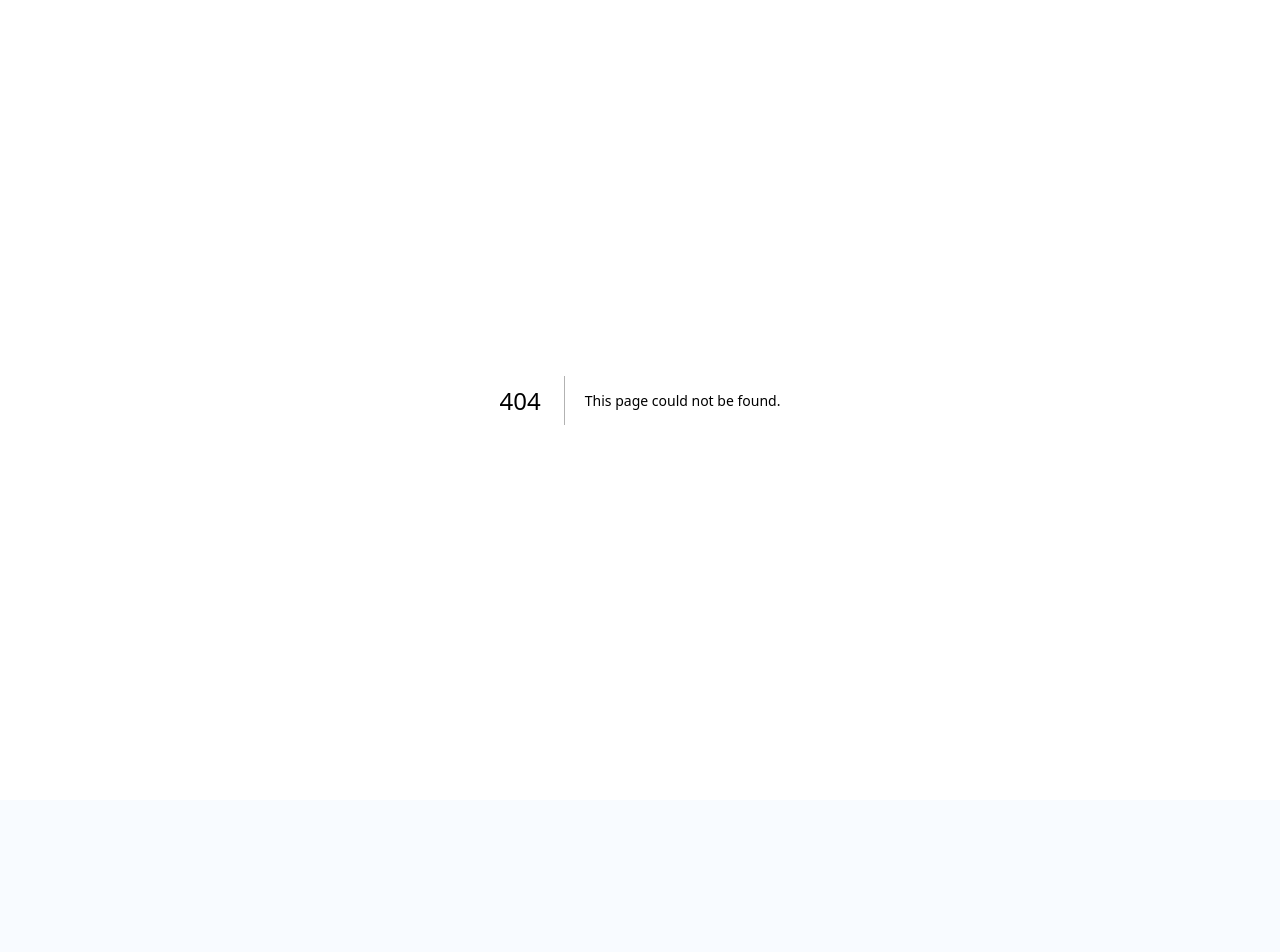
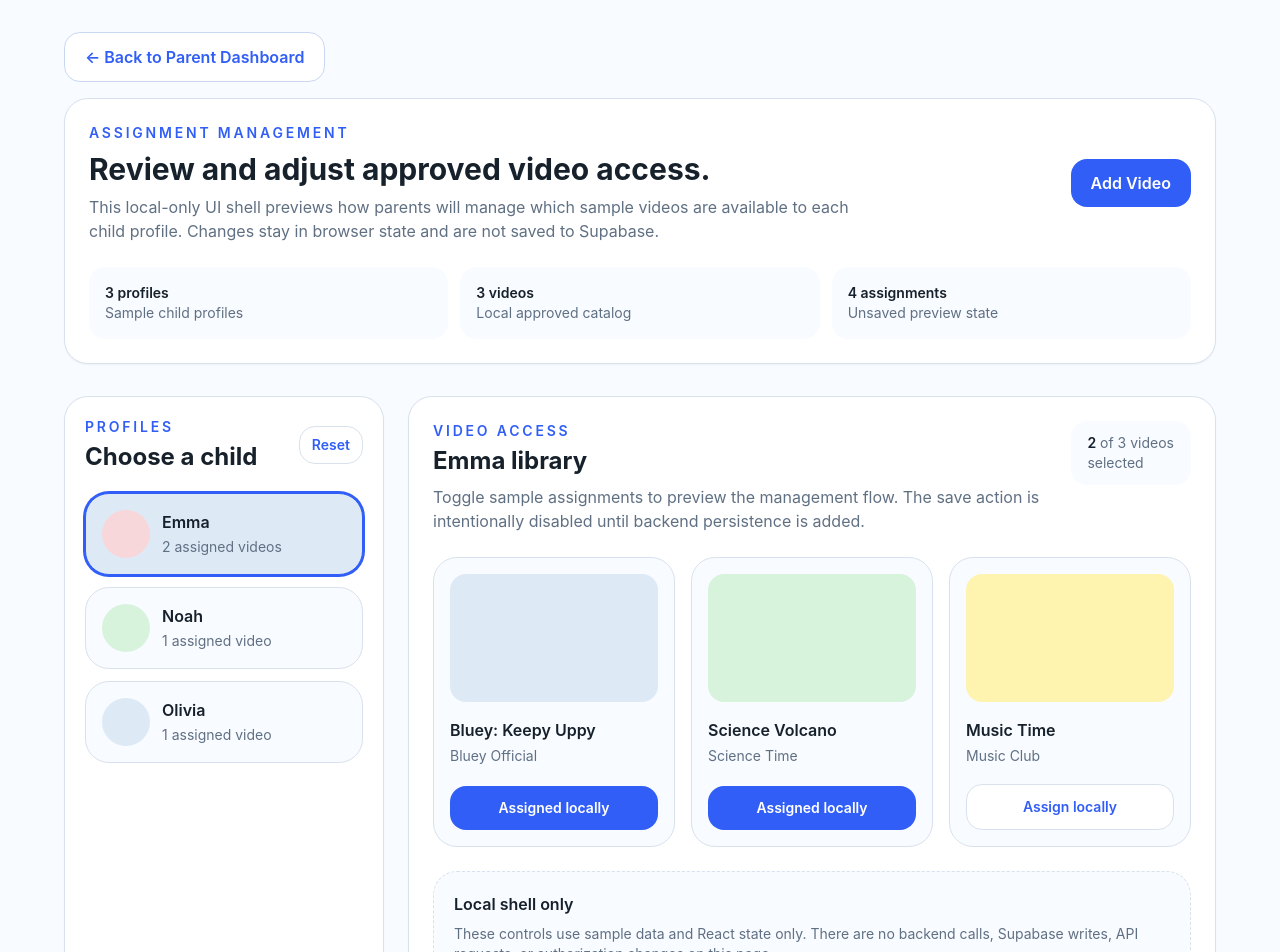
Before and after one commit to avromy/watchnest-, a Next.js app: page /parent/assignments in a window 1280 px wide. Before the commit this address had no page. Shown: the top 952 px of the page. Before the commit the page ends 800 px from the top, so only its background shows below. Built offline with nearby package versions, Linux system fonts and the light colour scheme.

Commit message:
Add assignment management UI shell (#25)

```diff
--- /dev/null
+++ b/src/app/parent/assignments/page.tsx
@@ -0,0 +1,190 @@
+'use client';
+
+import Link from 'next/link';
+import { useMemo, useState } from 'react';
+import { BackLink, PageHeader } from '@/components/ui/navigation';
+import { assignments as sampleAssignments, profiles, videos } from '@/lib/sample-data';
+
+type AssignmentDraft = Record<string, Set<string>>;
+
+function buildInitialAssignments(): AssignmentDraft {
+  return profiles.reduce<AssignmentDraft>((draft, profile) => {
+    draft[profile.id] = new Set(
+      sampleAssignments
+        .filter((assignment) => assignment.profileId === profile.id)
+        .map((assignment) => assignment.videoId),
+    );
+
+    return draft;
+  }, {});
+}
+
+function cloneAssignments(assignments: AssignmentDraft) {
+  return Object.fromEntries(Object.entries(assignments).map(([profileId, videoIds]) => [profileId, new Set(videoIds)])) as AssignmentDraft;
+}
+
+export default function ParentAssignmentsPage() {
+  const [selectedProfileId, setSelectedProfileId] = useState(profiles[0]?.id ?? '');
+  const [draftAssignments, setDraftAssignments] = useState<AssignmentDraft>(() => buildInitialAssignments());
+  const selectedProfile = profiles.find((profile) => profile.id === selectedProfileId) ?? profiles[0];
+
+  const assignedVideoIds = useMemo(() => draftAssignments[selectedProfileId] ?? new Set<string>(), [draftAssignments, selectedProfileId]);
+  const assignedCount = assignedVideoIds.size;
+  const totalAssignments = useMemo(
+    () => Object.values(draftAssignments).reduce((total, videoIds) => total + videoIds.size, 0),
+    [draftAssignments],
+  );
+
+  const toggleAssignment = (videoId: string) => {
+    if (!selectedProfileId) return;
+
+    setDraftAssignments((currentAssignments) => {
+      const nextAssignments = cloneAssignments(currentAssignments);
+      const nextVideoIds = nextAssignments[selectedProfileId] ?? new Set<string>();
+
+      if (nextVideoIds.has(videoId)) {
+        nextVideoIds.delete(videoId);
+      } else {
+        nextVideoIds.add(videoId);
+      }
+
+      nextAssignments[selectedProfileId] = nextVideoIds;
+      return nextAssignments;
+    });
+  };
+
+  const resetAssignments = () => {
+    setDraftAssignments(buildInitialAssignments());
+  };
+
+  return (
+    <main className="min-h-screen bg-watchnest-background px-6 py-8 text-watchnest-foreground">
+      <div className="mx-auto max-w-6xl">
+        <BackLink href="/parent/dashboard">Back to Parent Dashboard</BackLink>
+
+        <PageHeader
+          className="mt-4"
+          eyebrow="Assignment Management"
+          title="Review and adjust approved video access."
+          description="This local-only UI shell previews how parents will manage which sample videos are available to each child profile. Changes stay in browser state and are not saved to Supabase."
+          actions={
+            <Link className="rounded-2xl bg-watchnest-primary px-5 py-3 text-center font-semibold text-white" href="/parent/add-video">
+              Add Video
+            </Link>
+          }
+        >
+          <div className="grid gap-3 text-sm text-watchnest-muted sm:grid-cols-3">
+            <div className="rounded-2xl bg-watchnest-background p-4">
+              <p className="font-semibold text-watchnest-foreground">{profiles.length} profiles</p>
+              <p>Sample child profiles</p>
+            </div>
+            <div className="rounded-2xl bg-watchnest-background p-4">
+              <p className="font-semibold text-watchnest-foreground">{videos.length} videos</p>
+              <p>Local approved catalog</p>
+            </div>
+            <div className="rounded-2xl bg-watchnest-background p-4">
+              <p className="font-semibold text-watchnest-foreground">{totalAssignments} assignments</p>
+              <p>Unsaved preview state</p>
+            </div>
+          </div>
+        </PageHeader>
+
+        <div className="mt-8 grid gap-6 lg:grid-cols-[320px_1fr]">
+          <aside className="rounded-card border border-watchnest-border bg-white p-5 shadow-sm">
+            <div className="flex items-center justify-between gap-3">
+              <div>
+                <p className="text-sm font-semibold uppercase tracking-[0.2em] text-watchnest-primary">Profiles</p>
+                <h2 className="mt-1 text-2xl font-bold">Choose a child</h2>
+              </div>
+              <button className="rounded-2xl border border-watchnest-border px-3 py-2 text-sm font-semibold text-watchnest-primary" onClick={resetAssignments} type="button">
+                Reset
+              </button>
+            </div>
+
+            <div className="mt-5 space-y-3">
+              {profiles.map((profile) => {
+                const profileAssignmentCount = draftAssignments[profile.id]?.size ?? 0;
+                const isSelected = profile.id === selectedProfileId;
+
+                return (
+                  <button
+                    key={profile.id}
+                    className={`w-full rounded-3xl border p-4 text-left transition ${
+                      isSelected ? 'border-watchnest-primary bg-watchnest-softBlue ring-2 ring-watchnest-primary' : 'border-watchnest-border bg-watchnest-background'
+                    }`}
+                    onClick={() => setSelectedProfileId(profile.id)}
+                    type="button"
+                  >
+                    <div className="flex items-center gap-3">
+                      <span className="h-12 w-12 rounded-full" style={{ backgroundColor: profile.avatarColor }} />
+                      <span>
+                        <span className="block font-semibold">{profile.displayName}</span>
+                        <span className="text-sm text-watchnest-muted">
+                          {profileAssignmentCount} assigned video{profileAssignmentCount === 1 ? '' : 's'}
+                        </span>
+                      </span>
+                    </div>
+                  </button>
+                );
+              })}
+            </div>
+          </aside>
+
+          <section className="rounded-card border border-watchnest-border bg-white p-6 shadow-sm">
+            <div className="flex flex-col justify-between gap-4 md:flex-row md:items-start">
+              <div>
+                <p className="text-sm font-semibold uppercase tracking-[0.2em] text-watchnest-primary">Video access</p>
+                <h2 className="mt-1 text-2xl font-bold">{selectedProfile?.displayName ?? 'Profile'} library</h2>
+                <p className="mt-2 text-watchnest-muted">
+                  Toggle sample assignments to preview the management flow. The save action is intentionally disabled until backend persistence is added.
+                </p>
+              </div>
+              <div className="rounded-2xl bg-watchnest-background px-4 py-3 text-sm text-watchnest-muted">
+                <span className="font-semibold text-watchnest-foreground">{assignedCount}</span> of {videos.length} videos selected
+              </div>
+            </div>
+
+            <div className="mt-6 grid gap-4 md:grid-cols-2 xl:grid-cols-3">
+              {videos.map((video) => {
+                const isAssigned = assignedVideoIds.has(video.id);
+
+                return (
+                  <article key={video.id} className="rounded-3xl border border-watchnest-border bg-watchnest-background p-4">
+                    <div className="mb-4 h-32 rounded-2xl" style={{ backgroundColor: video.thumbnailColor }} />
+                    <div className="flex min-h-28 flex-col justify-between gap-4">
+                      <div>
+                        <h3 className="font-semibold">{video.title}</h3>
+                        <p className="mt-1 text-sm text-watchnest-muted">{video.channelTitle}</p>
+                      </div>
+                      <button
+                        className={`rounded-2xl px-4 py-3 text-sm font-semibold ${
+                          isAssigned
+                            ? 'bg-watchnest-primary text-white'
+                            : 'border border-watchnest-border bg-white text-watchnest-primary'
+                        }`}
+                        onClick={() => toggleAssignment(video.id)}
+                        type="button"
+                      >
+                        {isAssigned ? 'Assigned locally' : 'Assign locally'}
+                      </button>
+                    </div>
+                  </article>
+                );
+              })}
+            </div>
+
+            <div className="mt-6 rounded-3xl border border-dashed border-watchnest-border bg-watchnest-background p-5">
+              <h3 className="font-semibold">Local shell only</h3>
+              <p className="mt-2 text-sm text-watchnest-muted">
+                These controls use sample data and React state only. There are no backend calls, Supabase writes, API requests, or authorization changes on this page.
+              </p>
+              <button className="mt-4 w-full rounded-2xl bg-watchnest-primary px-5 py-3 font-semibold text-white opacity-50 sm:w-auto" disabled type="button">
+                Save assignments (coming soon)
+              </button>
+            </div>
+          </section>
+        </div>
+      </div>
+    </main>
+  );
+}
--- a/src/app/parent/dashboard/page.tsx
+++ b/src/app/parent/dashboard/page.tsx
@@ -12,9 +12,14 @@ export default function ParentDashboardPage() {
           title="Build each profile's approved library."
           description="Search or paste a video, preview it, then assign it to one or more profiles. Viewer screens only use profile-specific approved assignments."
           actions={
-            <Link className="rounded-2xl bg-watchnest-primary px-5 py-3 text-center font-semibold text-white" href="/parent/add-video">
-              Add Video
-            </Link>
+            <>
+              <Link className="rounded-2xl border border-watchnest-border bg-white px-5 py-3 text-center font-semibold text-watchnest-primary" href="/parent/assignments">
+                Manage Assignments
+              </Link>
+              <Link className="rounded-2xl bg-watchnest-primary px-5 py-3 text-center font-semibold text-white" href="/parent/add-video">
+                Add Video
+              </Link>
+            </>
           }
         />
 
```
